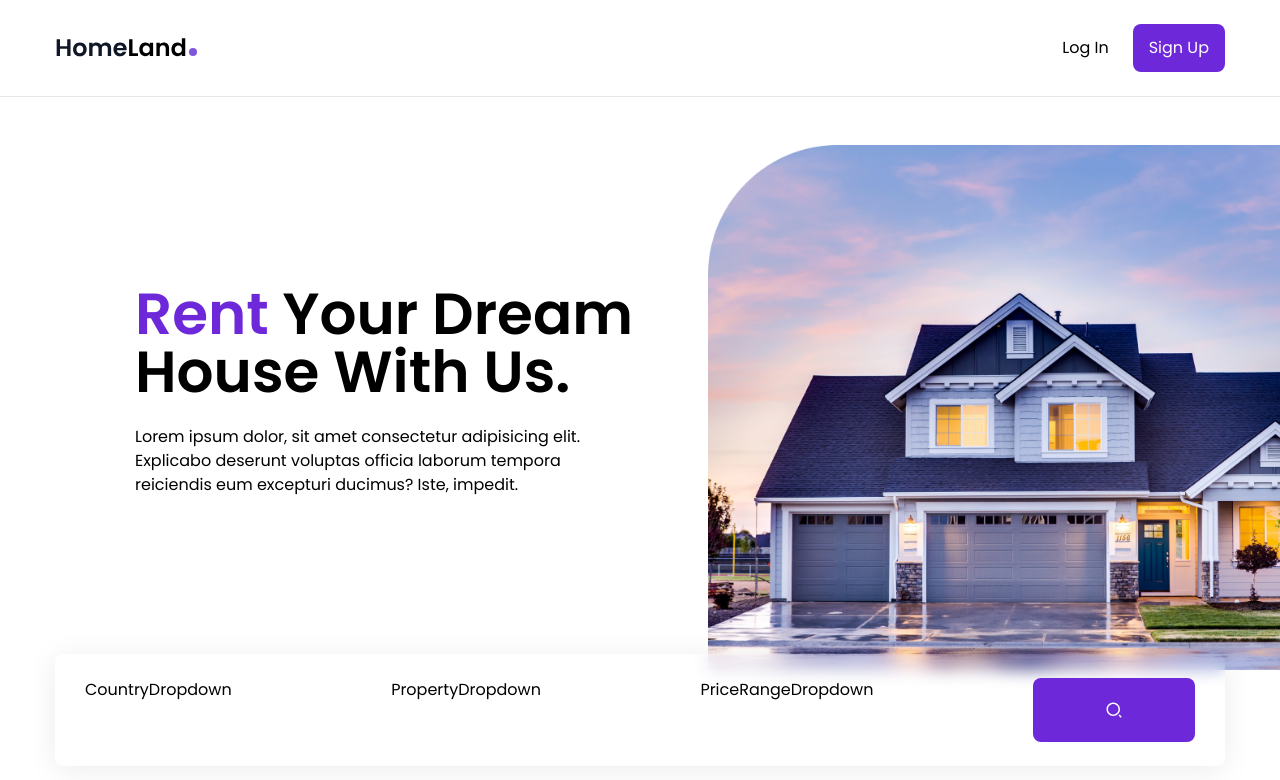
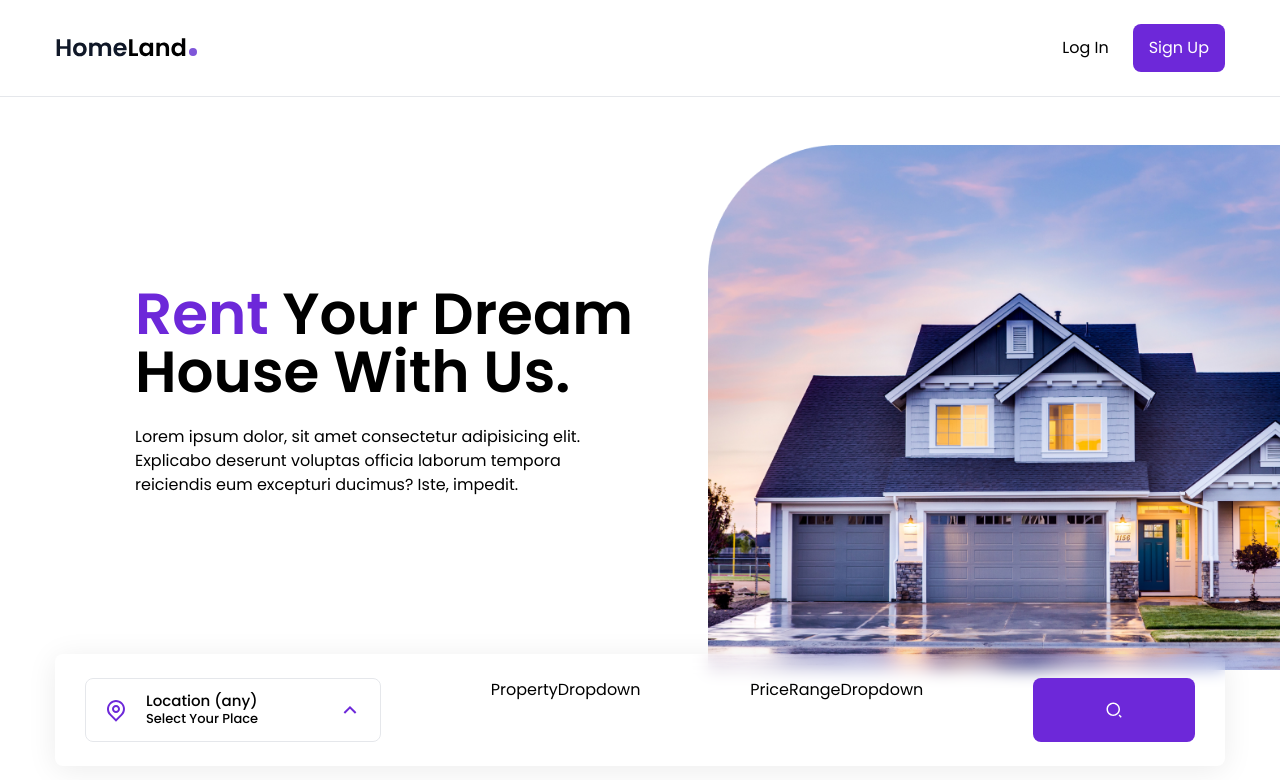
Before and after one commit to MohamedAmineNasri/UrbanUtopia, a React (Vite) app in the folder FrontEnd/: page / in a window 1280 px wide. Shown: the top 780 px of the page. Built offline with nearby package versions, Linux system fonts and the light colour scheme.

Commit message:
Country Dropdown

```diff
--- a/FrontEnd/src/components/CountryDropdown.jsx
+++ b/FrontEnd/src/components/CountryDropdown.jsx
@@ -1,8 +1,48 @@
 
 import { useState, useEffect } from "react"
+import { RiMapPinLine, RiArrowDownSLine, RiArrowUpSLine } from "react-icons/ri"
+
+import { Menu } from "@headlessui/react"
+import { useContext } from 'react'
+import { HouseContext } from './HouseContext'
+
 const CountryDropdown = () => {
+  const {country,
+    setCountry, countries} = useContext(HouseContext)
+
+    console.log(countries)
+    const [isOpen, setIsOpen] = useState(false)
   return (
-    <div>CountryDropdown</div>
+    <Menu as='div' className='dropdown relative'>
+      <Menu.Button onClick={() => setIsOpen(!isOpen)}
+        className='dropdown-btn w-full text-left'>
+        <RiMapPinLine
+          className="dropdown-icon-primary"
+        />
+        <div className="text-[15px] font-medium leading-tight">
+          <div>{country}</div>
+          <div className="text-[13px]">Select Your Place</div>
+        </div>
+          {
+            isOpen ? (
+              <RiArrowDownSLine className="dropdown-icon-secondary" />
+            ) : (
+              <RiArrowUpSLine className="dropdown-icon-secondary" />
+            )
+          }
+      </Menu.Button>
+      <Menu.Items className='dropdown-menu'>
+        {countries.map((country, index) => {
+          return (
+            <Menu.Item
+              onClick={()=> setCountry(country)}
+              className='cursor-pointer hover:text-violet-700 ' as='li' key={index}>
+              {country}
+            </Menu.Item>
+          )
+        })}
+      </Menu.Items>
+    </Menu>
   )
 }
 
--- a/FrontEnd/src/components/HouseContext.jsx
+++ b/FrontEnd/src/components/HouseContext.jsx
@@ -3,6 +3,7 @@ import { useState, useEffect, createContext } from "react"
 import { housesData } from '../data'
 
 export const HouseContext = createContext()
+
 
 const HouseContextProvider = ({ children }) => {
   const [houses, setHouses] = useState(housesData)
@@ -12,6 +13,13 @@ const HouseContextProvider = ({ children }) => {
   const [properties, setProperties] = useState([])
   const [price, setPrice] = useState('Price range')
   const [loading, setLoading] = useState(false)
+  useEffect(() => {
+    const allContries = houses.map((house) => {
+      return house.country
+    })
+    const uniqueContries = ['Location (any)', ...new Set(allContries)]
+    setCountries(uniqueContries)
+  },[])
   return (
     <HouseContext.Provider value={{
       houses,
--- a/FrontEnd/src/components/Search.jsx
+++ b/FrontEnd/src/components/Search.jsx
@@ -3,8 +3,7 @@ import PropertyDropdown from './PropertyDropdown'
 import PriceRangeDropdown from './PriceRangeDropdown'
 
 import { RiSearch2Line } from 'react-icons/ri'
-import { useContext } from 'react'
-import { HouseContext } from './HouseContext'
+
 
 const Search = () => {
   return (
```
